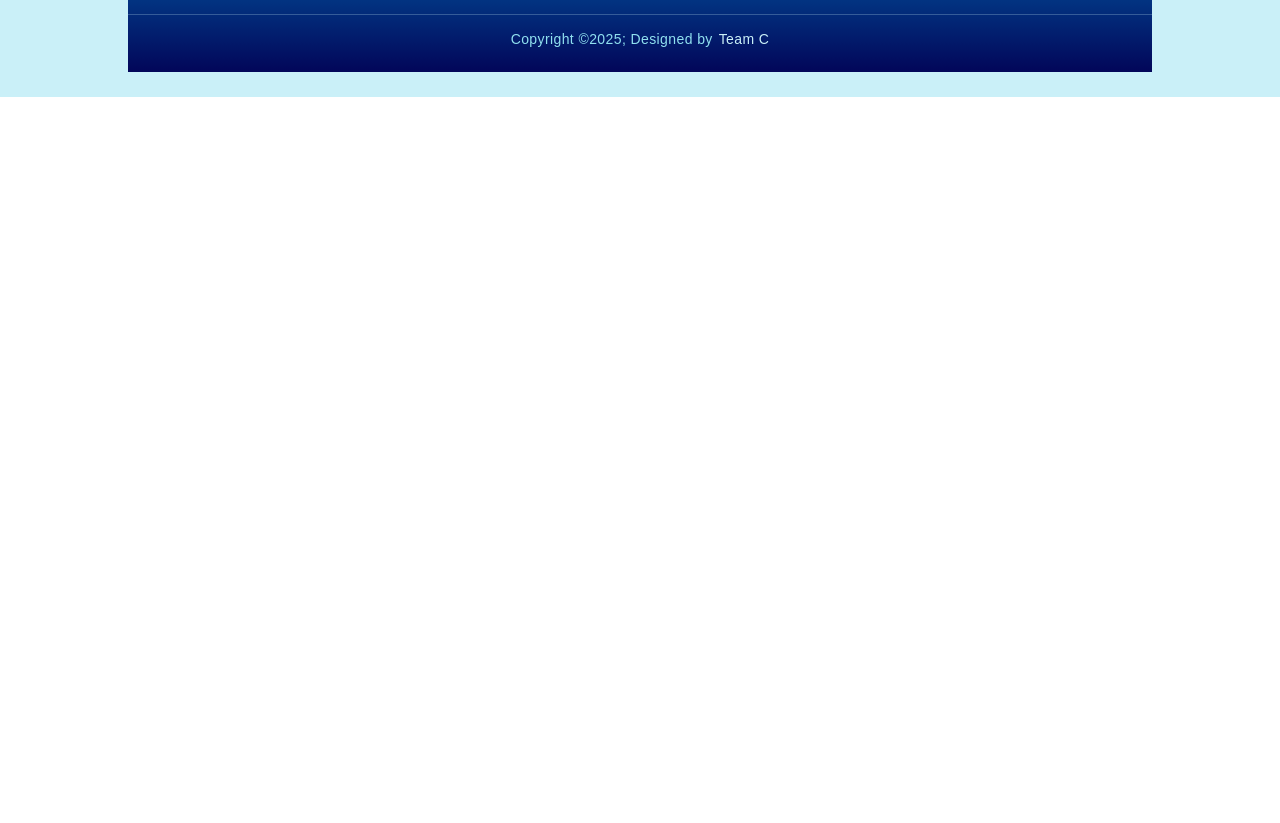
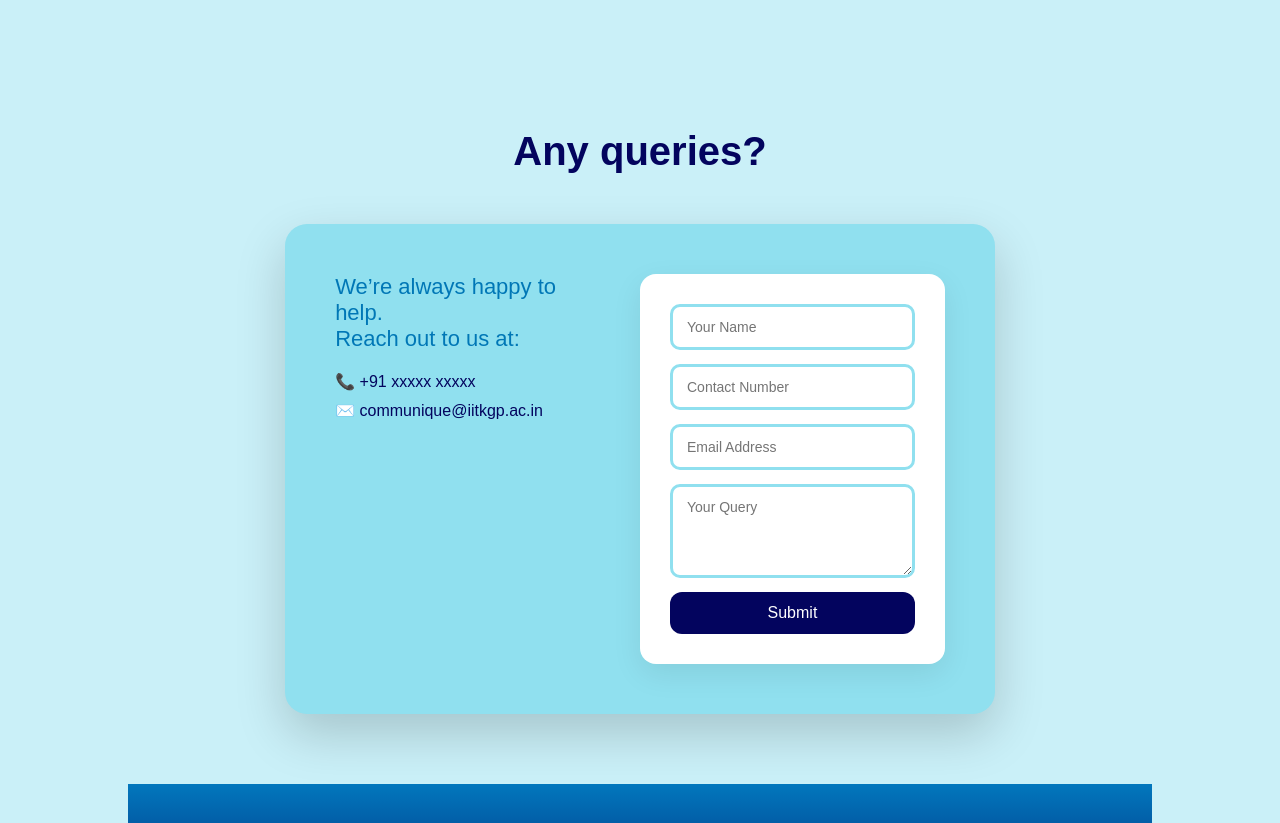
Before and after one commit to kanakchirania/Communique-homepage, a plain HTML site: page index.html in a window 1280 px wide. Shown: the part 967-1790 px from the top of the page. Before the commit the page ends 1064 px from the top, so only its background shows below. Drawn offline with Linux system fonts and the light colour scheme.

Commit message:
contact form added

```diff
--- a/index.html
+++ b/index.html
@@ -1,5 +1,6 @@
 <!DOCTYPE html>
 <html lang="en">
+
 <head>
   <meta charset="UTF-8">
   <meta name="viewport" content="width=device-width, initial-scale=1.0">
@@ -7,8 +8,12 @@
   <link rel="stylesheet" href="style/stylegovernor.css">
   <link href="https://fonts.googleapis.com/css2?family=Inter:ital,wght@1,400&display=swap" rel="stylesheet">
   <link rel="stylesheet" href="style/style.css">
-    <link rel="stylesheet" href="https://cdnjs.cloudflare.com/ajax/libs/font-awesome/7.0.1/css/all.min.css" integrity="sha512-2SwdPD6INVrV/lHTZbO2nodKhrnDdJK9/kg2XD1r9uGqPo1cUbujc+IYdlYdEErWNu69gVcYgdxlmVmzTWnetw==" crossorigin="anonymous" referrerpolicy="no-referrer" />
+  <link rel="stylesheet" href="https://cdnjs.cloudflare.com/ajax/libs/font-awesome/7.0.1/css/all.min.css"
+    integrity="sha512-2SwdPD6INVrV/lHTZbO2nodKhrnDdJK9/kg2XD1r9uGqPo1cUbujc+IYdlYdEErWNu69gVcYgdxlmVmzTWnetw=="
+    crossorigin="anonymous" referrerpolicy="no-referrer" />
+    <link rel="stylesheet" href="style/stylecontact.css">
 </head>
+
 <body>
   <div class="navbar">
     <ul>
@@ -16,11 +21,9 @@
       <li><a href="http://cqiitkgp.com/#practicearea">Core Competencies</a></li>
       <li><a href="http://cqiitkgp.com/#our-vision">Our Vision</a></li>
       <li><a href="http://cqiitkgp.com/#our-attorneys">Executive Team</a></li>
-                <li><a href="http://cqiitkgp.com/galleryslider.html">Gallery</a></li>
       <li><a href="http://cqiitkgp.com/FAQs2.html">FAQs</a></li>
       <li><a href="http://cqiitkgp.com/2021.html">Events</a></li>
       <li><a href="http://cqiitkgp.com/alumni.html">Alumni</a></li>
-                <li><a href="http://cqiitkgp.com/Blog-Final/index.php">Blog</a></li>
       <li><a href="http://cqiitkgp.com/books.html">Book</a></li>
     </ul>
   </div>
@@ -50,13 +53,15 @@
               <span class="gov-socials">
                 <a href="https://www.facebook.com/profile.php?id=61550267364073" target="_blank">
                   <svg class="social-icon" viewBox="0 0 24 24">
-      <path d="M22 12a10 10 0 1 0-11.5 9.9v-7h-2v-3h2V9.5c0-2 1.2-3.1 3-3.1.9 0 1.8.1 1.8.1v2h-1c-1 0-1.3.6-1.3 1.2V12h2.3l-.4 3h-1.9v7A10 10 0 0 0 22 12z"/>
+                    <path
+                      d="M22 12a10 10 0 1 0-11.5 9.9v-7h-2v-3h2V9.5c0-2 1.2-3.1 3-3.1.9 0 1.8.1 1.8.1v2h-1c-1 0-1.3.6-1.3 1.2V12h2.3l-.4 3h-1.9v7A10 10 0 0 0 22 12z" />
                   </svg>
                 </a>
 
                 <a href="https://www.linkedin.com/in/arya-dubey-5a4181290/" target="_blank">
                   <svg class="social-icon" viewBox="0 0 24 24">
-      <path d="M4.98 3.5a2.5 2.5 0 1 1 0 5 2.5 2.5 0 0 1 0-5zM3 8.98h3.96V21H3V8.98zM9.5 8.98h3.8v1.64h.05c.53-1 1.83-2.05 3.76-2.05 4.02 0 4.76 2.65 4.76 6.1V21h-3.96v-5.48c0-1.3-.02-2.98-1.82-2.98-1.82 0-2.1 1.42-2.1 2.88V21H9.5V8.98z"/>
+                    <path
+                      d="M4.98 3.5a2.5 2.5 0 1 1 0 5 2.5 2.5 0 0 1 0-5zM3 8.98h3.96V21H3V8.98zM9.5 8.98h3.8v1.64h.05c.53-1 1.83-2.05 3.76-2.05 4.02 0 4.76 2.65 4.76 6.1V21h-3.96v-5.48c0-1.3-.02-2.98-1.82-2.98-1.82 0-2.1 1.42-2.1 2.88V21H9.5V8.98z" />
                   </svg>
                 </a>
               </span>
@@ -79,13 +84,15 @@
               <span class="gov-socials">
                 <a href="https://www.facebook.com/profile.php?id=100094529899405" target="_blank">
                   <svg class="social-icon" viewBox="0 0 24 24">
-      <path d="M22 12a10 10 0 1 0-11.5 9.9v-7h-2v-3h2V9.5c0-2 1.2-3.1 3-3.1.9 0 1.8.1 1.8.1v2h-1c-1 0-1.3.6-1.3 1.2V12h2.3l-.4 3h-1.9v7A10 10 0 0 0 22 12z"/>
+                    <path
+                      d="M22 12a10 10 0 1 0-11.5 9.9v-7h-2v-3h2V9.5c0-2 1.2-3.1 3-3.1.9 0 1.8.1 1.8.1v2h-1c-1 0-1.3.6-1.3 1.2V12h2.3l-.4 3h-1.9v7A10 10 0 0 0 22 12z" />
                   </svg>
                 </a>
 
                 <a href="https://www.linkedin.com/in/atharva-deshmukh-8a3894281/" target="_blank">
                   <svg class="social-icon" viewBox="0 0 24 24">
-      <path d="M4.98 3.5a2.5 2.5 0 1 1 0 5 2.5 2.5 0 0 1 0-5zM3 8.98h3.96V21H3V8.98zM9.5 8.98h3.8v1.64h.05c.53-1 1.83-2.05 3.76-2.05 4.02 0 4.76 2.65 4.76 6.1V21h-3.96v-5.48c0-1.3-.02-2.98-1.82-2.98-1.82 0-2.1 1.42-2.1 2.88V21H9.5V8.98z"/>
+                    <path
+                      d="M4.98 3.5a2.5 2.5 0 1 1 0 5 2.5 2.5 0 0 1 0-5zM3 8.98h3.96V21H3V8.98zM9.5 8.98h3.8v1.64h.05c.53-1 1.83-2.05 3.76-2.05 4.02 0 4.76 2.65 4.76 6.1V21h-3.96v-5.48c0-1.3-.02-2.98-1.82-2.98-1.82 0-2.1 1.42-2.1 2.88V21H9.5V8.98z" />
                   </svg>
                 </a>
               </span>
@@ -108,13 +115,15 @@
               <span class="gov-socials">
                 <a href="https://www.facebook.com/profile.php?id=100095645883212" target="_blank">
                   <svg class="social-icon" viewBox="0 0 24 24">
-      <path d="M22 12a10 10 0 1 0-11.5 9.9v-7h-2v-3h2V9.5c0-2 1.2-3.1 3-3.1.9 0 1.8.1 1.8.1v2h-1c-1 0-1.3.6-1.3 1.2V12h2.3l-.4 3h-1.9v7A10 10 0 0 0 22 12z"/>
+                    <path
+                      d="M22 12a10 10 0 1 0-11.5 9.9v-7h-2v-3h2V9.5c0-2 1.2-3.1 3-3.1.9 0 1.8.1 1.8.1v2h-1c-1 0-1.3.6-1.3 1.2V12h2.3l-.4 3h-1.9v7A10 10 0 0 0 22 12z" />
                   </svg>
                 </a>
 
                 <a href="https://www.linkedin.com/in/divyansh-jain-9382601b6/" target="_blank">
                   <svg class="social-icon" viewBox="0 0 24 24">
-      <path d="M4.98 3.5a2.5 2.5 0 1 1 0 5 2.5 2.5 0 0 1 0-5zM3 8.98h3.96V21H3V8.98zM9.5 8.98h3.8v1.64h.05c.53-1 1.83-2.05 3.76-2.05 4.02 0 4.76 2.65 4.76 6.1V21h-3.96v-5.48c0-1.3-.02-2.98-1.82-2.98-1.82 0-2.1 1.42-2.1 2.88V21H9.5V8.98z"/>
+                    <path
+                      d="M4.98 3.5a2.5 2.5 0 1 1 0 5 2.5 2.5 0 0 1 0-5zM3 8.98h3.96V21H3V8.98zM9.5 8.98h3.8v1.64h.05c.53-1 1.83-2.05 3.76-2.05 4.02 0 4.76 2.65 4.76 6.1V21h-3.96v-5.48c0-1.3-.02-2.98-1.82-2.98-1.82 0-2.1 1.42-2.1 2.88V21H9.5V8.98z" />
                   </svg>
                 </a>
               </span>
@@ -137,13 +146,15 @@
               <span class="gov-socials">
                 <a href="https://www.facebook.com/sourav.upadhyay.37853" target="_blank">
                   <svg class="social-icon" viewBox="0 0 24 24">
-      <path d="M22 12a10 10 0 1 0-11.5 9.9v-7h-2v-3h2V9.5c0-2 1.2-3.1 3-3.1.9 0 1.8.1 1.8.1v2h-1c-1 0-1.3.6-1.3 1.2V12h2.3l-.4 3h-1.9v7A10 10 0 0 0 22 12z"/>
+                    <path
+                      d="M22 12a10 10 0 1 0-11.5 9.9v-7h-2v-3h2V9.5c0-2 1.2-3.1 3-3.1.9 0 1.8.1 1.8.1v2h-1c-1 0-1.3.6-1.3 1.2V12h2.3l-.4 3h-1.9v7A10 10 0 0 0 22 12z" />
                   </svg>
                 </a>
 
                 <a href="https://www.linkedin.com/in/sourav-upadhyay-585ba5232/" target="_blank">
                   <svg class="social-icon" viewBox="0 0 24 24">
-      <path d="M4.98 3.5a2.5 2.5 0 1 1 0 5 2.5 2.5 0 0 1 0-5zM3 8.98h3.96V21H3V8.98zM9.5 8.98h3.8v1.64h.05c.53-1 1.83-2.05 3.76-2.05 4.02 0 4.76 2.65 4.76 6.1V21h-3.96v-5.48c0-1.3-.02-2.98-1.82-2.98-1.82 0-2.1 1.42-2.1 2.88V21H9.5V8.98z"/>
+                    <path
+                      d="M4.98 3.5a2.5 2.5 0 1 1 0 5 2.5 2.5 0 0 1 0-5zM3 8.98h3.96V21H3V8.98zM9.5 8.98h3.8v1.64h.05c.53-1 1.83-2.05 3.76-2.05 4.02 0 4.76 2.65 4.76 6.1V21h-3.96v-5.48c0-1.3-.02-2.98-1.82-2.98-1.82 0-2.1 1.42-2.1 2.88V21H9.5V8.98z" />
                   </svg>
                 </a>
               </span>
@@ -166,13 +177,15 @@
               <span class="gov-socials">
                 <a href="https://www.facebook.com/pritvik.premkumar" target="_blank">
                   <svg class="social-icon" viewBox="0 0 24 24">
-      <path d="M22 12a10 10 0 1 0-11.5 9.9v-7h-2v-3h2V9.5c0-2 1.2-3.1 3-3.1.9 0 1.8.1 1.8.1v2h-1c-1 0-1.3.6-1.3 1.2V12h2.3l-.4 3h-1.9v7A10 10 0 0 0 22 12z"/>
+                    <path
+                      d="M22 12a10 10 0 1 0-11.5 9.9v-7h-2v-3h2V9.5c0-2 1.2-3.1 3-3.1.9 0 1.8.1 1.8.1v2h-1c-1 0-1.3.6-1.3 1.2V12h2.3l-.4 3h-1.9v7A10 10 0 0 0 22 12z" />
                   </svg>
                 </a>
 
                 <a href="https://www.linkedin.com/in/pritvik/" target="_blank">
                   <svg class="social-icon" viewBox="0 0 24 24">
-      <path d="M4.98 3.5a2.5 2.5 0 1 1 0 5 2.5 2.5 0 0 1 0-5zM3 8.98h3.96V21H3V8.98zM9.5 8.98h3.8v1.64h.05c.53-1 1.83-2.05 3.76-2.05 4.02 0 4.76 2.65 4.76 6.1V21h-3.96v-5.48c0-1.3-.02-2.98-1.82-2.98-1.82 0-2.1 1.42-2.1 2.88V21H9.5V8.98z"/>
+                    <path
+                      d="M4.98 3.5a2.5 2.5 0 1 1 0 5 2.5 2.5 0 0 1 0-5zM3 8.98h3.96V21H3V8.98zM9.5 8.98h3.8v1.64h.05c.53-1 1.83-2.05 3.76-2.05 4.02 0 4.76 2.65 4.76 6.1V21h-3.96v-5.48c0-1.3-.02-2.98-1.82-2.98-1.82 0-2.1 1.42-2.1 2.88V21H9.5V8.98z" />
                   </svg>
                 </a>
               </span>
@@ -195,13 +208,15 @@
               <span class="gov-socials">
                 <a href="https://www.facebook.com/profile.php?id=61550580821141" target="_blank">
                   <svg class="social-icon" viewBox="0 0 24 24">
-      <path d="M22 12a10 10 0 1 0-11.5 9.9v-7h-2v-3h2V9.5c0-2 1.2-3.1 3-3.1.9 0 1.8.1 1.8.1v2h-1c-1 0-1.3.6-1.3 1.2V12h2.3l-.4 3h-1.9v7A10 10 0 0 0 22 12z"/>
+                    <path
+                      d="M22 12a10 10 0 1 0-11.5 9.9v-7h-2v-3h2V9.5c0-2 1.2-3.1 3-3.1.9 0 1.8.1 1.8.1v2h-1c-1 0-1.3.6-1.3 1.2V12h2.3l-.4 3h-1.9v7A10 10 0 0 0 22 12z" />
                   </svg>
                 </a>
 
                 <a href="https://www.linkedin.com/in/tejal-saurabhi-1a96b7291/" target="_blank">
                   <svg class="social-icon" viewBox="0 0 24 24">
-      <path d="M4.98 3.5a2.5 2.5 0 1 1 0 5 2.5 2.5 0 0 1 0-5zM3 8.98h3.96V21H3V8.98zM9.5 8.98h3.8v1.64h.05c.53-1 1.83-2.05 3.76-2.05 4.02 0 4.76 2.65 4.76 6.1V21h-3.96v-5.48c0-1.3-.02-2.98-1.82-2.98-1.82 0-2.1 1.42-2.1 2.88V21H9.5V8.98z"/>
+                    <path
+                      d="M4.98 3.5a2.5 2.5 0 1 1 0 5 2.5 2.5 0 0 1 0-5zM3 8.98h3.96V21H3V8.98zM9.5 8.98h3.8v1.64h.05c.53-1 1.83-2.05 3.76-2.05 4.02 0 4.76 2.65 4.76 6.1V21h-3.96v-5.48c0-1.3-.02-2.98-1.82-2.98-1.82 0-2.1 1.42-2.1 2.88V21H9.5V8.98z" />
                   </svg>
                 </a>
               </span>
@@ -224,13 +239,15 @@
               <span class="gov-socials">
                 <a href="https://www.facebook.com/sritoma.nandan.2025" target="_blank">
                   <svg class="social-icon" viewBox="0 0 24 24">
-      <path d="M22 12a10 10 0 1 0-11.5 9.9v-7h-2v-3h2V9.5c0-2 1.2-3.1 3-3.1.9 0 1.8.1 1.8.1v2h-1c-1 0-1.3.6-1.3 1.2V12h2.3l-.4 3h-1.9v7A10 10 0 0 0 22 12z"/>
+                    <path
+                      d="M22 12a10 10 0 1 0-11.5 9.9v-7h-2v-3h2V9.5c0-2 1.2-3.1 3-3.1.9 0 1.8.1 1.8.1v2h-1c-1 0-1.3.6-1.3 1.2V12h2.3l-.4 3h-1.9v7A10 10 0 0 0 22 12z" />
                   </svg>
                 </a>
 
                 <a href="https://www.linkedin.com/in/sritoma-nandan-02637a280/" target="_blank">
                   <svg class="social-icon" viewBox="0 0 24 24">
-      <path d="M4.98 3.5a2.5 2.5 0 1 1 0 5 2.5 2.5 0 0 1 0-5zM3 8.98h3.96V21H3V8.98zM9.5 8.98h3.8v1.64h.05c.53-1 1.83-2.05 3.76-2.05 4.02 0 4.76 2.65 4.76 6.1V21h-3.96v-5.48c0-1.3-.02-2.98-1.82-2.98-1.82 0-2.1 1.42-2.1 2.88V21H9.5V8.98z"/>
+                    <path
+                      d="M4.98 3.5a2.5 2.5 0 1 1 0 5 2.5 2.5 0 0 1 0-5zM3 8.98h3.96V21H3V8.98zM9.5 8.98h3.8v1.64h.05c.53-1 1.83-2.05 3.76-2.05 4.02 0 4.76 2.65 4.76 6.1V21h-3.96v-5.48c0-1.3-.02-2.98-1.82-2.98-1.82 0-2.1 1.42-2.1 2.88V21H9.5V8.98z" />
                   </svg>
                 </a>
               </span>
@@ -244,11 +261,53 @@
     </div>
     </div>
 
+    <br>
+    <hr class="section-divider">
+    <br>
+
+    <section class="contact-section">
+
+  <h2 class="contact-heading">Any queries?</h2>
+
+  <div class="contact-wrapper">
+    <div class="contact-box">
+
+    <div class="contact-info">
+      <p class="contact-text">
+        We’re always happy to help.  <br>
+        Reach out to us at:
+      </p>
+
+      <p class="contact-detail">
+        📞 +91 xxxxx xxxxx
+      </p>
+
+      <p class="contact-detail">
+        ✉️ communique@iitkgp.ac.in
+      </p>
+    </div>
+
+    <form class="contact-form">
+      <input type="text" placeholder="Your Name" required>
+      <input type="tel" placeholder="Contact Number" required>
+      <input type="email" placeholder="Email Address" required>
+      <textarea placeholder="Your Query" rows="4" required></textarea>
+
+      <button type="submit">Submit</button>
+    </form>
+
+  </div>
+  </div>
+
+</section>
+
+
     <div class="footerContainer">
       <div class="socialIcons">
         <a href="https://www.facebook.com/communique.iitkgp"><i class="fa-brands fa-facebook"></i></a>
         <a href="https://www.instagram.com/communique_iitkgp/"><i class="fa-brands fa-instagram"></i></a>
-            <a href="https://www.linkedin.com/company/communiqu%C3%A9-iit-kharagpur/"><i class="fa-brands fa-linkedin"></i></a>
+        <a href="https://www.linkedin.com/company/communiqu%C3%A9-iit-kharagpur/"><i
+            class="fa-brands fa-linkedin"></i></a>
         <a href="https://www.youtube.com/channel/UCHDd6pfVicWGwIIbqIRP64g"><i class="fa-brands fa-youtube"></i></a>
         <a href="http://cqiitkgp.com/"><i class="fa-brands fa-google"></i></a>
       </div>
@@ -258,5 +317,7 @@
     </div>
 
 
+
 </body>
+
 </html>
--- /dev/null
+++ b/style/stylecontact.css
@@ -0,0 +1,106 @@
+.contact-section {
+  background-color: #CAF0F8;  /* lightest palette */
+  padding: 70px 20px;
+}
+
+.contact-heading {
+  text-align: center;
+  font-size: 40px;
+  color: #03045E;
+  margin-bottom: 50px;
+}
+
+.contact-wrapper {
+  max-width: 1000px;
+  margin: auto;
+  display: flex;
+  gap: 60px;
+  align-items: center;
+}
+
+.contact-box {
+  max-width: 1000px;
+  margin: auto;
+  display: flex;
+  gap: 60px;
+
+  background: #90E0EF;   /* darker than page bg */
+  padding: 50px;
+  border-radius: 22px;
+
+  box-shadow: 0 20px 50px rgba(0, 0, 0, 0.18);
+}
+
+/* LEFT SIDE */
+.contact-info {
+  flex: 1;
+}
+
+.contact-text {
+  font-size: 22px;
+  color: #0077B6;
+  margin-bottom: 20px;
+}
+
+.contact-detail {
+  font-size: 16px;
+  color: #03045E;
+  margin-bottom: 10px;
+}
+
+/* RIGHT SIDE FORM */
+.contact-form {
+  flex: 1;
+  background: #ffffff;
+  padding: 30px;
+  border-radius: 16px;
+  box-shadow: 0 10px 30px rgba(0,0,0,0.08);
+  display: flex;
+  flex-direction: column;
+  gap: 14px;
+}
+
+.contact-form input,
+.contact-form textarea {
+  padding: 12px 14px;
+  border-radius: 10px;
+  border: 3px solid #90E0EF;
+  font-size: 14px;
+  font-family: inherit;
+}
+
+.contact-form input:focus,
+.contact-form textarea:focus {
+  outline: none;
+  border-color: #0077B6;
+}
+
+.contact-form button {
+  width: 100%;
+  padding: 12px;
+  background: #03045E ;
+  color: white;
+  border: none;
+  border-radius: 12px;
+  font-size: 16px;
+  cursor: pointer;
+  transition: 0.3s ease;
+}
+
+.contact-form button:hover {
+  background: #1e2598;
+  transform: scale(1.2);
+}
+
+
+/* RESPONSIVE */
+@media (max-width: 768px) {
+  .contact-wrapper {
+    flex-direction: column;
+    gap: 40px;
+  }
+
+  .contact-heading {
+    font-size: 26px;
+  }
+}
```
Also changed, not shown: style/stylegovernor.css (+8 -0 lines). Lines whose indentation alone changed are shown as unchanged.
